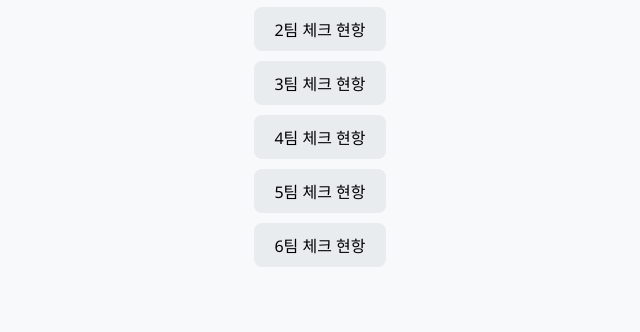
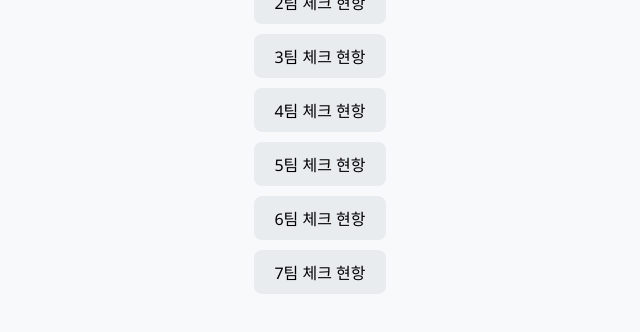
Before and after one commit to jwonchi/IsNginxLive, a plain HTML site: page index.html in a window 1280 px wide. Shown: the part 380-712 px from the top of the page, without its empty margins (320-960 px from the left). Drawn offline with Linux system fonts and the light colour scheme.

Commit message:
Update index.html

```diff
--- a/index.html
+++ b/index.html
@@ -1,7 +1,7 @@
 <!DOCTYPE html>
 <html>
 <head>
-    <title>광명융기원 데이터분석과 화이팅!</title>
+    <title>NginX를 살릴 수 있을까?</title>
     <style>
         body {
             background-color: #f8f9fa; /* 밝고 현대적인 회색조로 변경 */
@@ -67,6 +67,7 @@
         <a href="./IsNGINXLive/t4.md"><li>4팀 체크 현항</li></a>
         <a href="./IsNGINXLive/t5.md"><li>5팀 체크 현항</li></a>
         <a href="./IsNGINXLive/t6.md"><li>6팀 체크 현항</li></a>
+        <a href="./IsNGINXLive/t7.md"><li>7팀 체크 현항</li></a>
     </ol>
 </body>
 </html>
```
